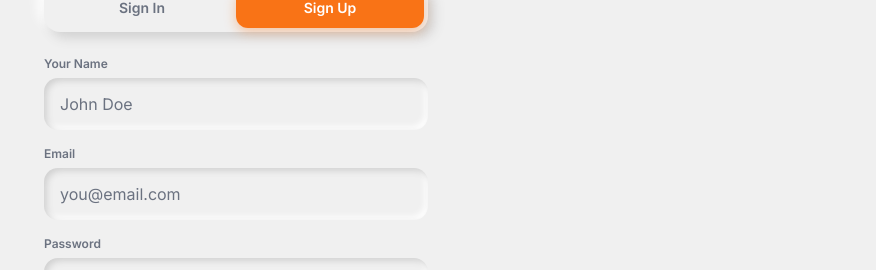
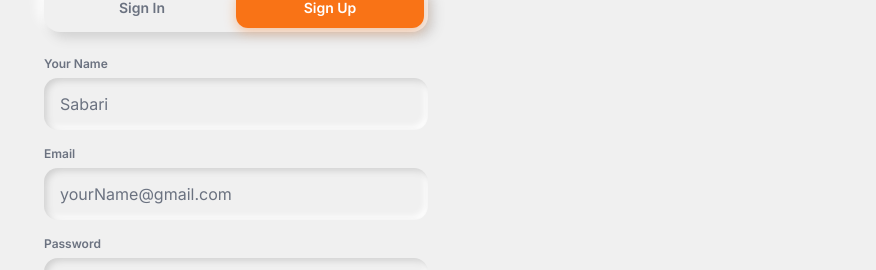
Before and after one commit to sabari-35/financeTracker, a React (Vite) app: page /login in a window 1280 px wide. Both pictures are taken after a click on the button "Sign Up". Shown: the part 248-518 px from the top of the page, without its empty margins (404-1280 px from the left). Built offline with nearby package versions, Linux system fonts and the light colour scheme.

Commit message:
FinanceTracker

```diff
--- a/src/pages/Login.jsx
+++ b/src/pages/Login.jsx
@@ -78,7 +78,7 @@ export default function Login() {
           {mode === 'signup' && (
             <div>
               <label className="text-xs font-semibold mb-1.5 block" style={{ color: 'var(--sub)' }}>Your Name</label>
-              <input className="neu-input" placeholder="John Doe" value={name} onChange={e => setName(e.target.value)} />
+              <input className="neu-input" placeholder="Sabari" value={name} onChange={e => setName(e.target.value)} />
             </div>
           )}
           <div>
@@ -86,7 +86,7 @@ export default function Login() {
             <input
               className="neu-input"
               type="email"
-              placeholder="you@email.com"
+              placeholder="yourName@gmail.com"
               value={email}
               onChange={e => setEmail(e.target.value)}
               autoComplete="email"
```
